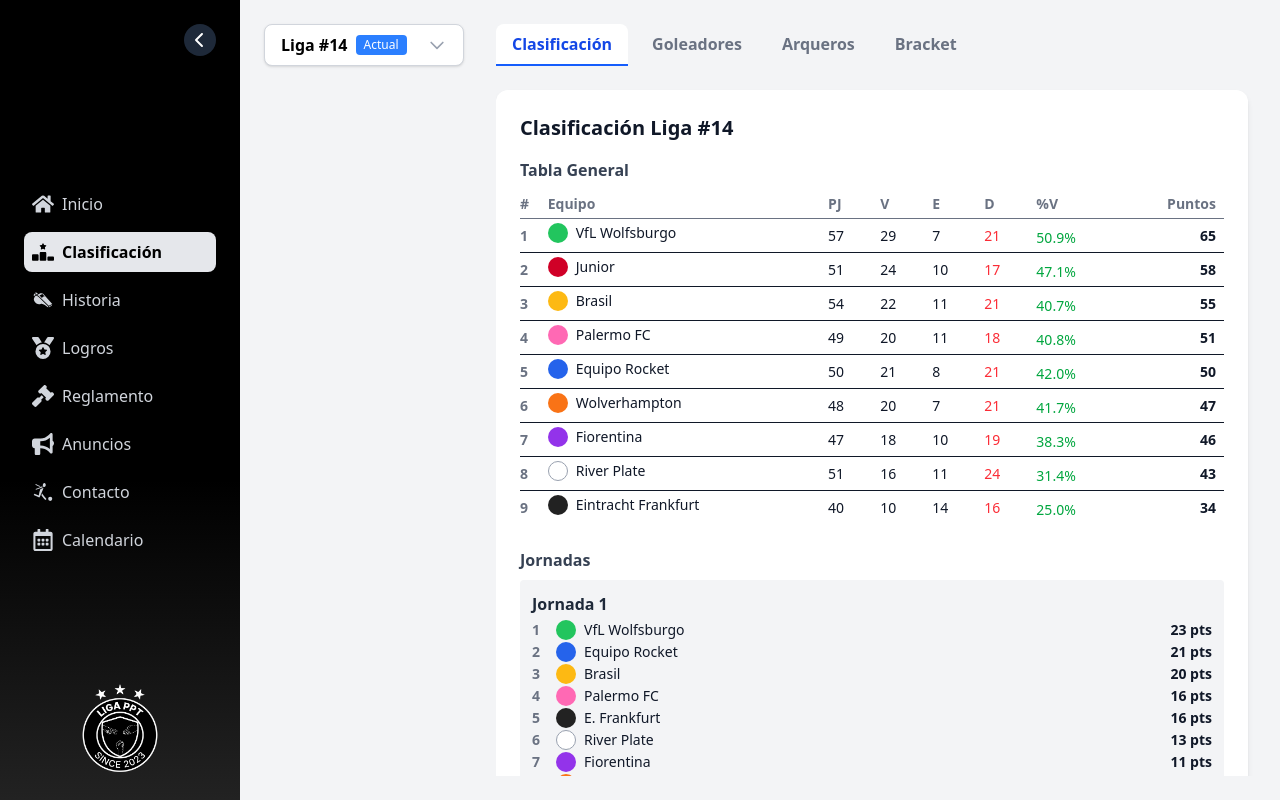
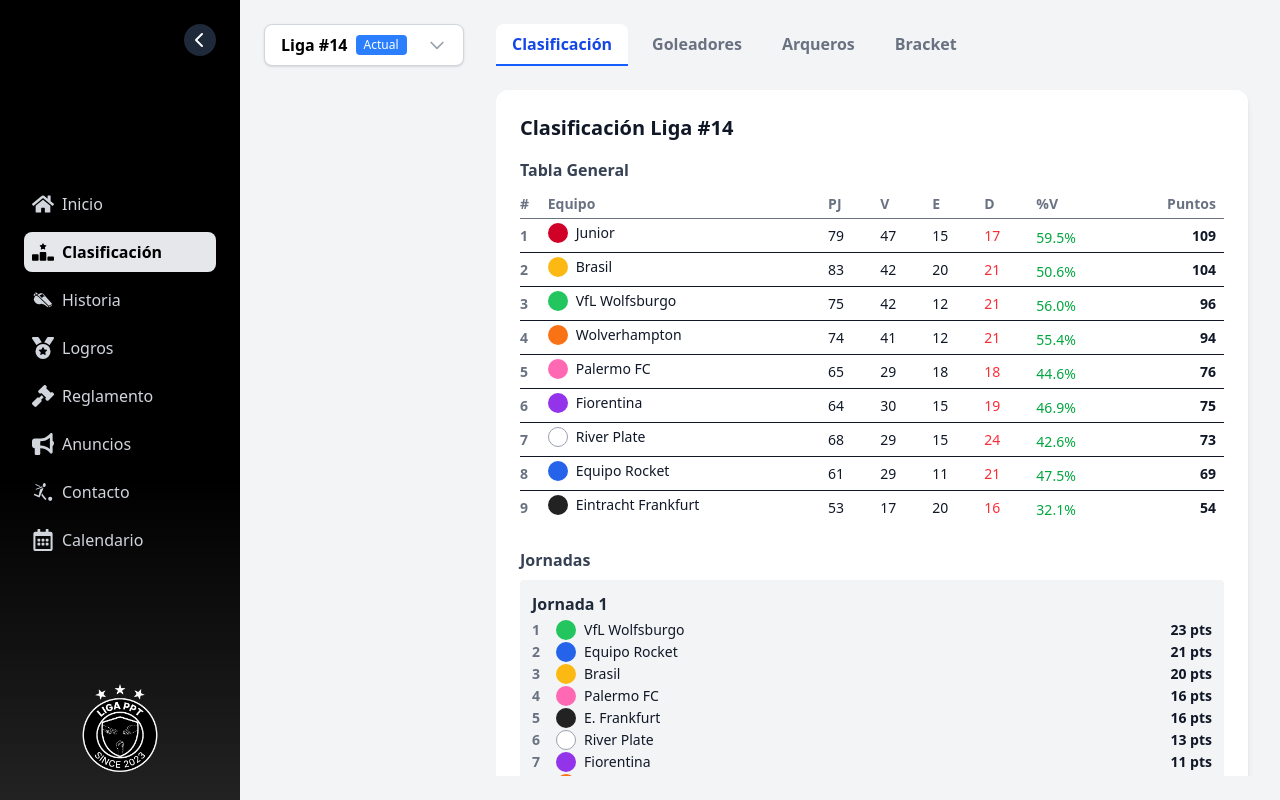
Before and after one commit to marianoamaris/liga-ppt, a React (Vite) app: page /clasificacion in a window 1280 px wide. Built offline with nearby package versions, Linux system fonts and the light colour scheme.

Commit message:
Actualización completa de la Liga PPT #14: tabla general histórica, jornadas 4 y 5, fecha jornada 6 al 21 de agosto 6PM, y corrección de componentes Home

```diff
--- a/src/components/Home/HomeMobile.tsx
+++ b/src/components/Home/HomeMobile.tsx
@@ -54,6 +54,7 @@
           </div>
         </div>
       </Card>
+      {/* Info en vivo de premios individuales y tablas */}
       {/* Resultado de la Final */}
       <Card className="w-full p-3 mb-4 bg-white">
         <h2 className="mb-1 text-lg font-bold text-center text-yellow-700">
--- a/src/components/Home/HomeTablet.tsx
+++ b/src/components/Home/HomeTablet.tsx
@@ -56,6 +56,7 @@
           </div>
         </div>
       </Card>
+      {/* Info en vivo de premios individuales y tablas */}
       {/* Resultado de la Final */}
       <Card className="w-full p-4 mb-6 bg-white">
         <h2 className="mb-2 text-xl font-bold text-center text-yellow-700">
--- a/src/components/sections/Jornadas.tsx
+++ b/src/components/sections/Jornadas.tsx
@@ -69,7 +69,7 @@
             ))}
           </ul>
         ) : (
-          <div className="mb-2 text-xs md:text-sm italic text-gray-400">
+          <div className="mb-2 text-xs italic text-gray-400 md:text-sm">
             Sin datos de resultados
           </div>
         )}
--- a/src/components/sections/PlayoffsBracket.tsx
+++ b/src/components/sections/PlayoffsBracket.tsx
@@ -44,7 +44,7 @@
   return (
     <Card className="w-full max-w-5xl p-4 mb-8 bg-white sm:p-6">
       <h2 className="mb-4 text-xl font-bold text-center sm:text-2xl">
-        Finales - Liga PPT #13
+        Finales - Domingo 29 de Junio
       </h2>
 
       {/* <div className="p-3 mb-6 rounded-lg bg-gray-50 sm:p-4">
@@ -69,7 +69,7 @@
           {/* FINALES */}
           <div className="flex flex-col items-center gap-4">
             <h3 className="text-sm font-bold text-center text-gray-600 uppercase">
-              Finales - Domingo 29 de Junio
+              Finales - Liga PPT #14
             </h3>
             <div className="flex flex-row flex-wrap justify-center gap-4 lg:flex-col">
               <div className="flex flex-col items-center w-full gap-2 p-2 border border-gray-200 rounded-lg md:flex-row md:w-auto md:gap-0">
--- a/src/constants/DATOS_LIGAS.ts
+++ b/src/constants/DATOS_LIGAS.ts
@@ -2480,85 +2480,85 @@
 export const LIGA_14 = {
   tablaGeneral: [
     {
+      equipo: "Junior",
+      pj: 88,
+      victorias: 47,
+      empates: 15,
+      derrotas: 26,
+      porcentajeVictorias: 53,
+      puntos: 109,
+    },
+    {
+      equipo: "Brasil",
+      pj: 90,
+      victorias: 42,
+      empates: 20,
+      derrotas: 28,
+      porcentajeVictorias: 47,
+      puntos: 104,
+    },
+    {
       equipo: "VfL Wolfsburgo",
-      pj: 57,
+      pj: 90,
+      victorias: 42,
+      empates: 12,
+      derrotas: 36,
+      porcentajeVictorias: 47,
+      puntos: 96,
+    },
+    {
+      equipo: "Wolverhampton",
+      pj: 85,
+      victorias: 41,
+      empates: 12,
+      derrotas: 32,
+      porcentajeVictorias: 48,
+      puntos: 94,
+    },
+    {
+      equipo: "Palermo FC",
+      pj: 81,
       victorias: 29,
-      empates: 7,
-      derrotas: 21,
-      porcentajeVictorias: 51,
-      puntos: 65,
-    },
-    {
-      equipo: "Junior",
-      pj: 51,
-      victorias: 24,
-      empates: 10,
-      derrotas: 17,
-      porcentajeVictorias: 47,
-      puntos: 58,
-    },
-    {
-      equipo: "Brasil",
-      pj: 54,
-      victorias: 22,
+      empates: 18,
+      derrotas: 34,
+      porcentajeVictorias: 36,
+      puntos: 76,
+    },
+    {
+      equipo: "Fiorentina",
+      pj: 78,
+      victorias: 30,
+      empates: 15,
+      derrotas: 33,
+      porcentajeVictorias: 38,
+      puntos: 75,
+    },
+    {
+      equipo: "River Plate",
+      pj: 83,
+      victorias: 29,
+      empates: 15,
+      derrotas: 39,
+      porcentajeVictorias: 35,
+      puntos: 73,
+    },
+    {
+      equipo: "Equipo Rocket",
+      pj: 79,
+      victorias: 29,
       empates: 11,
-      derrotas: 21,
-      porcentajeVictorias: 41,
-      puntos: 55,
-    },
-    {
-      equipo: "Palermo FC",
-      pj: 49,
-      victorias: 20,
-      empates: 11,
-      derrotas: 18,
-      porcentajeVictorias: 41,
-      puntos: 51,
-    },
-    {
-      equipo: "Equipo Rocket",
-      pj: 50,
-      victorias: 21,
-      empates: 8,
-      derrotas: 21,
-      porcentajeVictorias: 42,
-      puntos: 50,
-    },
-    {
-      equipo: "Wolverhampton",
-      pj: 48,
-      victorias: 20,
-      empates: 7,
-      derrotas: 21,
-      porcentajeVictorias: 42,
-      puntos: 47,
-    },
-    {
-      equipo: "Fiorentina",
-      pj: 48,
-      victorias: 18,
-      empates: 10,
-      derrotas: 20,
-      porcentajeVictorias: 38,
-      puntos: 46,
-    },
-    {
-      equipo: "River Plate",
-      pj: 51,
-      victorias: 16,
-      empates: 11,
-      derrotas: 24,
-      porcentajeVictorias: 31,
-      puntos: 43,
+      derrotas: 39,
+      porcentajeVictorias: 37,
+      puntos: 69,
     },
     {
       equipo: "Eintracht Frankfurt",
-      pj: 40,
-      victorias: 10,
-      empates: 14,
-      derrotas: 16,
+      pj: 69,
+      victorias: 17,
+      empates: 20,
+      derrotas: 32,
       porcentajeVictorias: 25,
-      puntos: 34,
+      puntos: 54,
     },
   ],
   jornadas: [
@@ -2817,6 +2817,178 @@
           d: 7,
           puntos: 8,
           porcentajeVictorias: 15,
+        },
+      ],
+    },
+    {
+      nombre: "Jornada 4",
+      resultados: [
+        {
+          equipo: "Brasil",
+          pj: 19,
+          v: 13,
+          e: 3,
+          d: 3,
+          puntos: 29,
+          porcentajeVictorias: 68,
+        },
+        {
+          equipo: "Junior",
+          pj: 18,
+          v: 13,
+          e: 2,
+          d: 3,
+          puntos: 28,
+          porcentajeVictorias: 72,
+        },
+        {
+          equipo: "River Plate",
+          pj: 17,
+          v: 9,
+          e: 2,
+          d: 6,
+          puntos: 20,
+          porcentajeVictorias: 53,
+        },
+        {
+          equipo: "Wolverhampton",
+          pj: 17,
+          v: 7,
+          e: 4,
+          d: 6,
+          puntos: 18,
+          porcentajeVictorias: 41,
+        },
+        {
+          equipo: "Fiorentina",
+          pj: 13,
+          v: 5,
+          e: 2,
+          d: 6,
+          puntos: 12,
+          porcentajeVictorias: 38,
+        },
+        {
+          equipo: "Palermo FC",
+          pj: 16,
+          v: 4,
+          e: 4,
+          d: 8,
+          puntos: 12,
+          porcentajeVictorias: 25,
+        },
+        {
+          equipo: "VfL Wolfsburgo",
+          pj: 14,
+          v: 4,
+          e: 3,
+          d: 7,
+          puntos: 11,
+          porcentajeVictorias: 29,
+        },
+        {
+          equipo: "Equipo Rocket",
+          pj: 13,
+          v: 4,
+          e: 0,
+          d: 9,
+          puntos: 8,
+          porcentajeVictorias: 31,
+        },
+        {
+          equipo: "Eintracht Frankfurt",
+          pj: 13,
+          v: 2,
+          e: 2,
+          d: 9,
+          puntos: 6,
+          porcentajeVictorias: 15,
+        },
+      ],
+    },
+    {
+      nombre: "Jornada 5",
+      resultados: [
+        {
+          equipo: "Wolverhampton",
+          pj: 20,
+          v: 14,
+          e: 1,
+          d: 5,
+          puntos: 29,
+          porcentajeVictorias: 70,
+        },
+        {
+          equipo: "Junior",
+          pj: 19,
+          v: 10,
+          e: 3,
+          d: 6,
+          puntos: 23,
+          porcentajeVictorias: 53,
+        },
+        {
+          equipo: "VfL Wolfsburgo",
+          pj: 19,
+          v: 9,
+          e: 2,
+          d: 8,
+          puntos: 20,
+          porcentajeVictorias: 47,
+        },
+        {
+          equipo: "Brasil",
+          pj: 17,
+          v: 7,
+          e: 6,
+          d: 4,
+          puntos: 20,
+          porcentajeVictorias: 41,
+        },
+        {
+          equipo: "Fiorentina",
+          pj: 17,
+          v: 7,
+          e: 3,
+          d: 7,
+          puntos: 17,
+          porcentajeVictorias: 41,
+        },
+        {
+          equipo: "Eintracht Frankfurt",
+          pj: 16,
+          v: 5,
+          e: 4,
+          d: 7,
+          puntos: 14,
+          porcentajeVictorias: 31,
+        },
+        {
+          equipo: "Palermo FC",
+          pj: 16,
+          v: 5,
+          e: 3,
+          d: 8,
+          puntos: 13,
+          porcentajeVictorias: 31,
+        },
+        {
+          equipo: "Equipo Rocket",
+          pj: 16,
+          v: 4,
+          e: 3,
+          d: 9,
+          puntos: 11,
+          porcentajeVictorias: 25,
+        },
+        {
+          equipo: "River Plate",
+          pj: 15,
+          v: 4,
+          e: 2,
+          d: 9,
+          puntos: 10,
+          porcentajeVictorias: 27,
         },
       ],
     },
--- a/src/utils/utilities.ts
+++ b/src/utils/utilities.ts
@@ -40,7 +40,11 @@
   { jornada: 3, fecha: new Date("2025-07-24"), nombre: "Jueves 24 de Julio" },
   { jornada: 4, fecha: new Date("2025-07-31"), nombre: "Jueves 31 de Julio" },
   { jornada: 5, fecha: new Date("2025-08-07"), nombre: "Jueves 7 de Agosto" },
-  { jornada: 6, fecha: new Date("2025-08-14"), nombre: "Jueves 14 de Agosto" },
+  {
+    jornada: 6,
+    fecha: new Date("2025-08-21T18:00:00"),
+    nombre: "Jueves 21 de Agosto - 6:00 PM",
+  },
 ];
 
 // Función para obtener la jornada actual automáticamente
```
